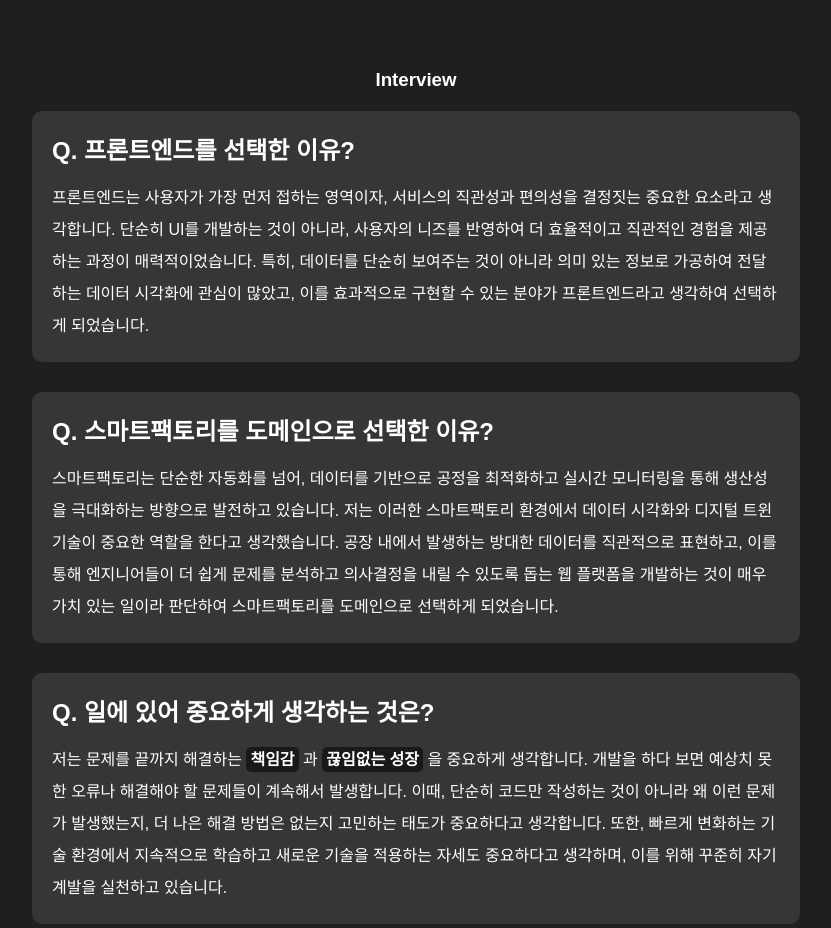
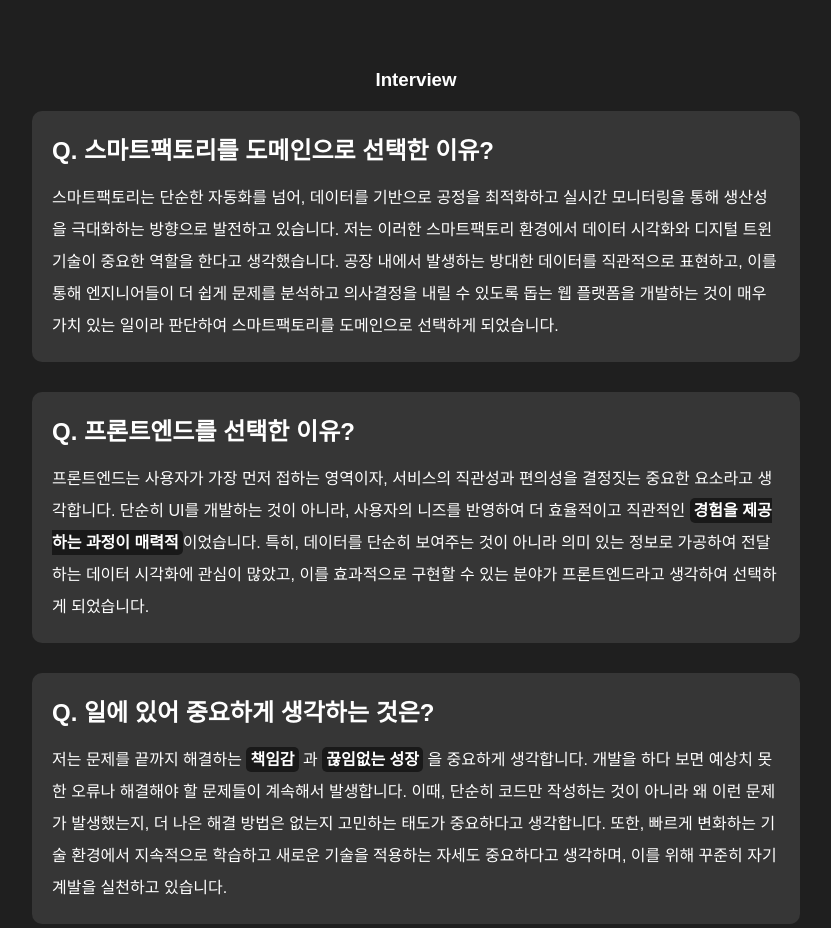
Before and after one commit to seobkun325/seobkun-portfolio, a Vue app: page / in a window 1280 px wide. Shown: the part 1040-1968 px from the top of the page, without its empty margins (224-1055 px from the left). Built offline with nearby package versions, Linux system fonts and the light colour scheme.

Commit message:
fix : index.html 수정

```diff
--- a/index.html
+++ b/index.html
@@ -1,10 +1,10 @@
-<!doctype html>
+<!DOCTYPE html>
 <html lang="en">
   <head>
     <meta charset="UTF-8" />
-    <link rel="icon" type="image/svg+xml" href="/vite.svg" />
+    <link rel="icon" type="image/svg+xml" href="/me.png" />
     <meta name="viewport" content="width=device-width, initial-scale=1.0" />
-    <title>Vite + Vue</title>
+    <title>Junseob Portfolio</title>
   </head>
   <body>
     <div id="app"></div>
--- a/src/components/AboutMe.vue
+++ b/src/components/AboutMe.vue
@@ -19,15 +19,6 @@
     <div class="about__interview">
       <h3>Interview</h3>
       <div class="about__qa">
-        <div class="q">Q. 프론트엔드를 선택한 이유?</div>
-        <div class="a">
-          프론트엔드는 사용자가 가장 먼저 접하는 영역이자, 서비스의 직관성과 편의성을 결정짓는 중요한 요소라고
-          생각합니다. 단순히 UI를 개발하는 것이 아니라, 사용자의 니즈를 반영하여 더 효율적이고 직관적인 경험을 제공하는
-          과정이 매력적이었습니다. 특히, 데이터를 단순히 보여주는 것이 아니라 의미 있는 정보로 가공하여 전달하는 데이터
-          시각화에 관심이 많았고, 이를 효과적으로 구현할 수 있는 분야가 프론트엔드라고 생각하여 선택하게 되었습니다.
-        </div>
-      </div>
-      <div class="about__qa">
         <div class="q">Q. 스마트팩토리를 도메인으로 선택한 이유?</div>
         <div class="a">
           스마트팩토리는 단순한 자동화를 넘어, 데이터를 기반으로 공정을 최적화하고 실시간 모니터링을 통해 생산성을
@@ -35,6 +26,16 @@
           중요한 역할을 한다고 생각했습니다. 공장 내에서 발생하는 방대한 데이터를 직관적으로 표현하고, 이를 통해
           엔지니어들이 더 쉽게 문제를 분석하고 의사결정을 내릴 수 있도록 돕는 웹 플랫폼을 개발하는 것이 매우 가치 있는
           일이라 판단하여 스마트팩토리를 도메인으로 선택하게 되었습니다.
+        </div>
+      </div>
+      <div class="about__qa">
+        <div class="q">Q. 프론트엔드를 선택한 이유?</div>
+        <div class="a">
+          프론트엔드는 사용자가 가장 먼저 접하는 영역이자, 서비스의 직관성과 편의성을 결정짓는 중요한 요소라고
+          생각합니다. 단순히 UI를 개발하는 것이 아니라, 사용자의 니즈를 반영하여 더 효율적이고 직관적인
+          <span class="a__highlight"> 경험을 제공하는 과정이 매력적</span>이었습니다. 특히, 데이터를 단순히 보여주는
+          것이 아니라 의미 있는 정보로 가공하여 전달하는 데이터 시각화에 관심이 많았고, 이를 효과적으로 구현할 수 있는
+          분야가 프론트엔드라고 생각하여 선택하게 되었습니다.
         </div>
       </div>
       <div class="about__qa">
```
Also changed, not shown: public/me.png (added).
